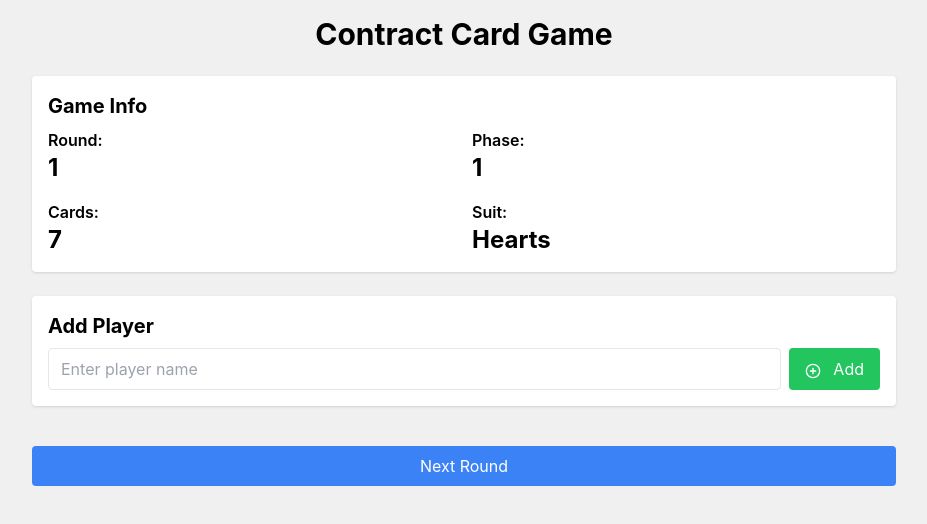
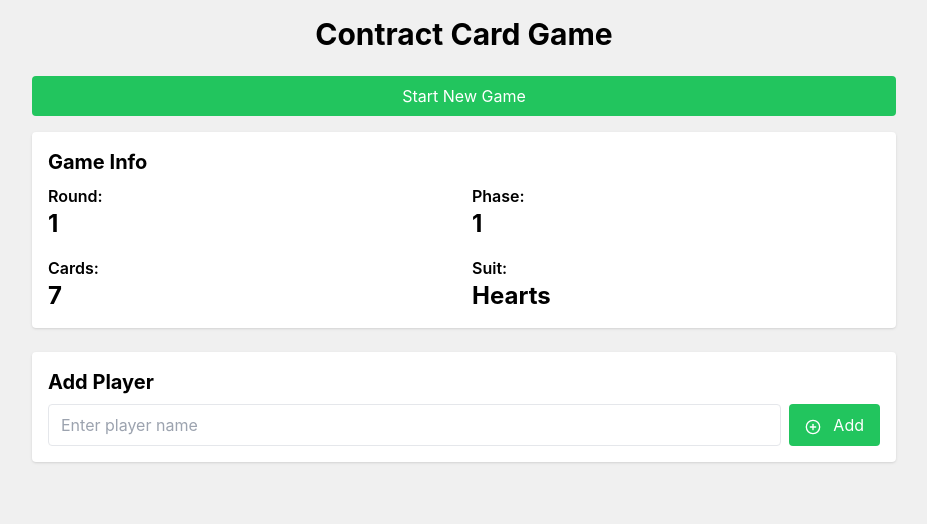
Before and after one commit to ahmadkhan100/Contract, a React (Create React App) app: page / in a window 1280 px wide. Shown: the top 524 px of the page, without its empty margins (176-1103 px from the left). Built offline with nearby package versions, Linux system fonts and the light colour scheme; the HTML template or start-up script is replaced by a standard one.

Commit message:
Update App.jsx

```diff
--- a/src/App.jsx
+++ b/src/App.jsx
@@ -105,6 +105,7 @@ const App = () => {
     setCurrentPhase(1);
     setBids({});
     setGameMode('new');
+    setErrorMessage('');
   };
 
   if (gameMode === 'leaderboard') {
@@ -114,6 +115,15 @@ const App = () => {
   return (
     <div className="p-4 max-w-4xl mx-auto">
       <h1 className="text-3xl font-bold mb-6 text-center">Contract Card Game</h1>
+
+      {gameMode === 'new' && players.length === 0 && (
+        <button
+          onClick={startNewGame}
+          className="mb-4 w-full bg-green-500 text-white py-2 px-4 rounded hover:bg-green-600"
+        >
+          Start New Game
+        </button>
+      )}
 
       <GameInfo
         currentRound={currentRound}
@@ -140,12 +150,14 @@ const App = () => {
         />
       ))}
 
+      {players.length > 0 && (
         <button
           onClick={nextRound}
           className="mt-4 w-full bg-blue-500 text-white py-2 px-4 rounded hover:bg-blue-600"
         >
           Next Round
         </button>
+      )}
 
       {errorMessage && (
         <div className="mt-4 p-4 bg-red-100 text-red-700 rounded">
```
Lines whose indentation alone changed are shown as unchanged.
